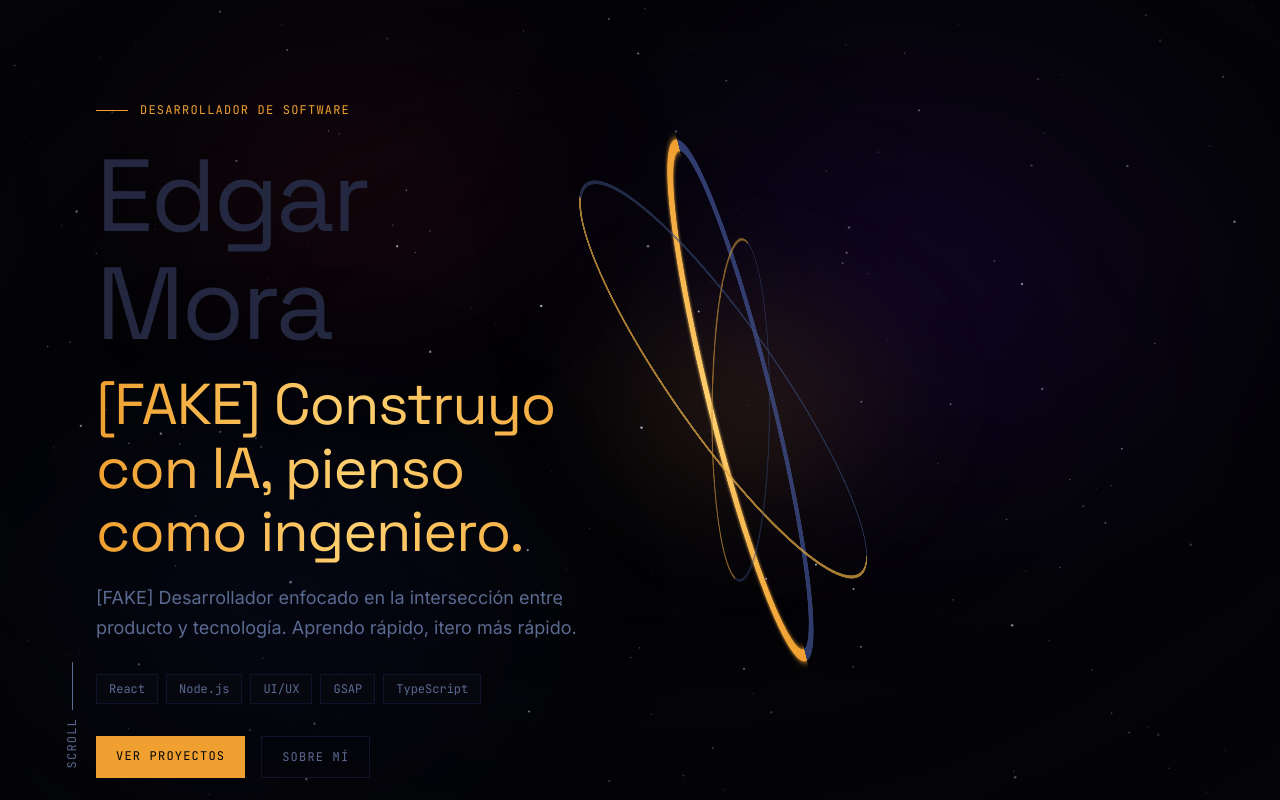
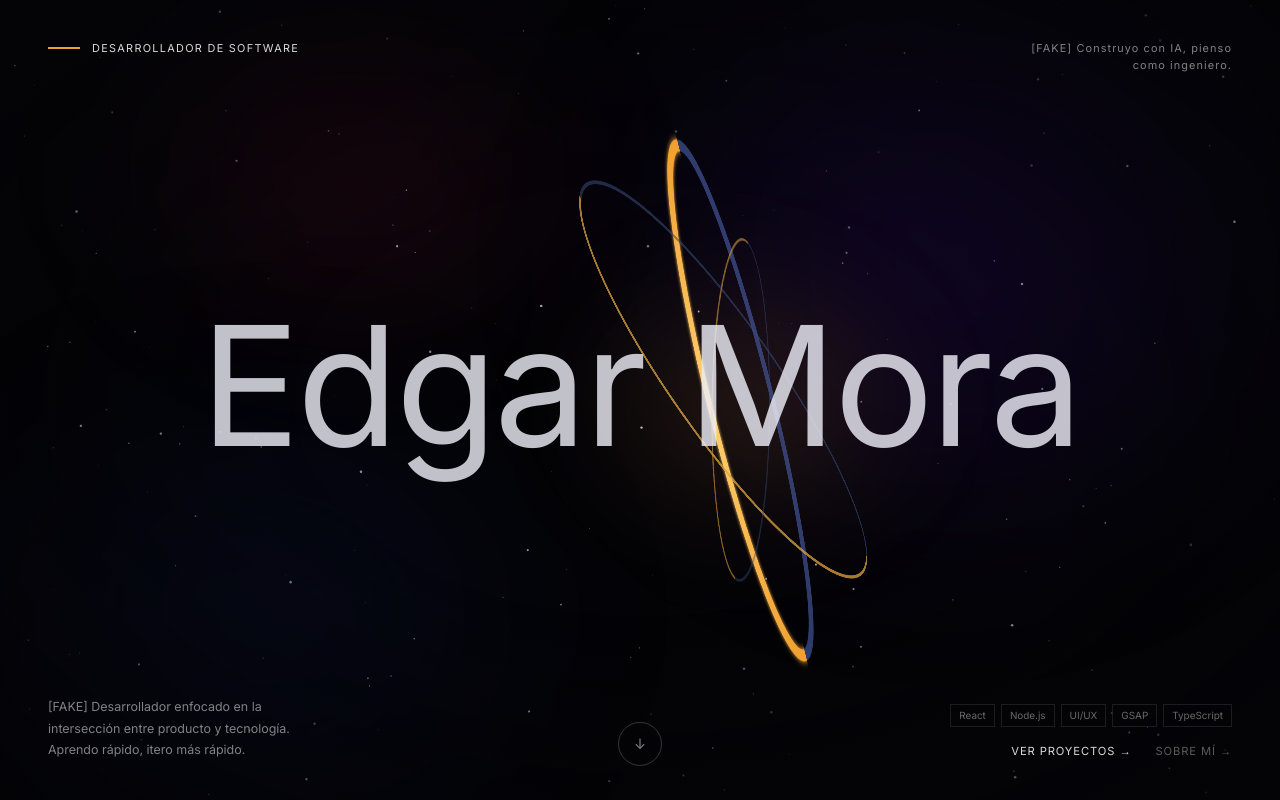
Before and after one commit to EdgarVMora/pro-personal-web, a React (Vite) app: page / in a window 1280 px wide. Shown: the top 800 px of the page. Built offline with nearby package versions, Linux system fonts and the light colour scheme.

Commit message:
feat: redesign HeroSection with full-viewport editorial grid layout

```diff
--- a/src/pages/Home/sections/HeroSection.jsx
+++ b/src/pages/Home/sections/HeroSection.jsx
@@ -60,58 +60,158 @@ function HeroSection({ personal }) {
       { opacity: 1, y: 0, duration: 0.6, stagger: 0.1, ease: 'power2.out' },
       '-=0.3'
     )
+
+    // Loop de la flecha
+    gsap.to('.hero-arrow', {
+      y: 6, duration: 1.3, repeat: -1,
+      yoyo: true, ease: 'sine.inOut', delay: 2.5,
+    })
   }, { scope: sectionRef })
+
+  const [firstName, ...rest] = personal.name.split(' ')
+  const lastName = rest.join(' ')
 
   return (
     <section
       ref={sectionRef}
-      className="relative min-h-screen flex items-center"
+      style={{
+        position: 'relative',
+        height: '100vh',
+        width: '100%',
+        overflow: 'hidden',
+        display: 'grid',
+        gridTemplateRows: 'auto 1fr auto',
+        padding: '2.5rem 3rem',
+        zIndex: 10,
+      }}
     >
-      {/* Contenido — z-index sobre el fondo fijo */}
-      <div className="relative z-10 w-full px-6 md:px-16 lg:px-24 pt-20">
-        <div style={{ maxWidth: '520px' }}>
+      {/* FILA 0 — esquinas superiores */}
+      <div style={{ display: 'flex', justifyContent: 'space-between', alignItems: 'flex-start' }}>
 
-          {/* Label badge con línea decorativa */}
-          <div className="flex items-center gap-3 mb-6">
-            <div className="h-px w-8 bg-accent" />
-            <span className="font-mono text-xs uppercase tracking-widest text-accent">
+        {/* Esquina sup-izq — label badge */}
+        <div style={{ display: 'flex', alignItems: 'center', gap: '0.75rem' }}>
+          <div style={{ height: '2px', width: '32px', background: 'var(--color-accent)' }} />
+          <span
+            style={{
+              fontFamily: 'var(--font-family-mono)',
+              fontSize: '0.68rem',
+              color: 'rgba(255,255,255,0.85)',
+              letterSpacing: '0.12em',
+              textTransform: 'uppercase',
+            }}
+          >
             Desarrollador de software
           </span>
         </div>
 
-          {/* Nombre — target de ScrambleText, empieza vacío */}
-          <h1
-            ref={nameRef}
-            className="font-display text-hero text-foreground mb-4"
-          >
-            {'\u00A0'}
-          </h1>
-
-          {/* Tagline — empieza invisible, entra con fromTo */}
+        {/* Esquina sup-der — tagline */}
         <p
           ref={taglineRef}
-            className="font-display text-title text-gradient-amber mb-5"
-            style={{ opacity: 0 }}
+          style={{
+            fontFamily: 'var(--font-family-mono)',
+            fontSize: '0.68rem',
+            color: 'rgba(255,255,255,0.5)',
+            letterSpacing: '0.1em',
+            textAlign: 'right',
+            maxWidth: '220px',
+            lineHeight: 1.6,
+            opacity: 0,
+          }}
         >
           {personal.tagline}
         </p>
+      </div>
 
-          {/* Bio */}
+      {/* FILA 1 — título central */}
+      <div style={{ display: 'flex', alignItems: 'center', justifyContent: 'center' }}>
+        <h1
+          ref={nameRef}
+          className="hero-name"
+          style={{
+            fontFamily: 'var(--font-family-display)',
+            fontSize: 'clamp(5rem, 13vw, 15rem)',
+            fontWeight: 400,
+            color: 'rgba(235, 235, 245, 0.82)',
+            letterSpacing: '-0.02em',
+            lineHeight: 0.92,
+            textAlign: 'center',
+            userSelect: 'none',
+            margin: 0,
+          }}
+        >
+          <span style={{ display: 'block' }}>{'\u00A0'}</span>
+          <span style={{ display: 'block' }}>{'\u00A0'}</span>
+        </h1>
+      </div>
+
+      {/* FILA 2 — esquinas inferiores + flecha */}
+      <div style={{ display: 'flex', justifyContent: 'space-between', alignItems: 'flex-end', position: 'relative' }}>
+
+        {/* Esquina inf-izq — bio */}
         <p
           ref={bioRef}
-            className="font-sans text-lg leading-relaxed text-muted mb-8"
-            style={{ opacity: 0 }}
+          style={{
+            fontFamily: 'var(--font-family-sans)',
+            fontSize: '0.78rem',
+            color: 'rgba(255,255,255,0.5)',
+            lineHeight: 1.7,
+            maxWidth: '260px',
+            opacity: 0,
+          }}
         >
           {personal.bio}
         </p>
 
-          {/* Badges de habilidades — cada hijo animado con stagger */}
-          <div ref={badgesRef} className="flex flex-wrap gap-2 mb-8">
+        {/* Flecha central */}
+        <div
+          className="hero-arrow"
+          style={{ position: 'absolute', bottom: 0, left: '50%', transform: 'translateX(-50%)' }}
+        >
+          <button
+            onClick={() => window.scrollBy({ top: window.innerHeight, behavior: 'smooth' })}
+            style={{
+              width: '44px',
+              height: '44px',
+              borderRadius: '50%',
+              border: '1px solid rgba(255,255,255,0.2)',
+              background: 'transparent',
+              cursor: 'pointer',
+              display: 'flex',
+              alignItems: 'center',
+              justifyContent: 'center',
+            }}
+          >
+            <span
+              style={{
+                fontFamily: 'var(--font-family-mono)',
+                fontSize: '0.9rem',
+                color: 'rgba(255,255,255,0.5)',
+              }}
+            >
+              ↓
+            </span>
+          </button>
+        </div>
+
+        {/* Esquina inf-der — badges + CTAs */}
+        <div style={{ display: 'flex', flexDirection: 'column', alignItems: 'flex-end', gap: '1rem' }}>
+
+          {/* Badges */}
+          <div
+            ref={badgesRef}
+            style={{ display: 'flex', flexWrap: 'wrap', gap: '0.375rem', justifyContent: 'flex-end' }}
+          >
             {SKILLS.map((skill) => (
               <span
                 key={skill}
-                className="font-mono text-xs bg-surface border border-border text-muted px-3 py-1.5"
-                style={{ opacity: 0 }}
+                style={{
+                  fontFamily: 'var(--font-family-mono)',
+                  fontSize: '0.62rem',
+                  color: 'rgba(255,255,255,0.4)',
+                  padding: '0.2rem 0.5rem',
+                  border: '1px solid rgba(255,255,255,0.1)',
+                  opacity: 0,
+                }}
               >
                 {skill}
               </span>
@@ -119,35 +219,38 @@ function HeroSection({ personal }) {
           </div>
 
           {/* CTAs */}
-          <div ref={ctaRef} className="flex gap-4 flex-wrap">
+          <div ref={ctaRef} style={{ display: 'flex', gap: '1.5rem', alignItems: 'center' }}>
             <Link
               to="/projects"
-              className="font-mono text-xs uppercase tracking-widest bg-accent text-background px-5 py-3 transition-all duration-200 hover:opacity-90 hover:glow-amber"
-              style={{ opacity: 0 }}
+              style={{
+                fontFamily: 'var(--font-family-mono)',
+                fontSize: '0.7rem',
+                color: 'rgba(255,255,255,0.85)',
+                letterSpacing: '0.08em',
+                textDecoration: 'none',
+                textTransform: 'uppercase',
+                opacity: 0,
+              }}
             >
-              Ver Proyectos
+              Ver proyectos →
             </Link>
             <a
               href="#about"
-              className="font-mono text-xs uppercase tracking-widest border border-border text-muted px-5 py-3 transition-colors duration-200 hover:text-foreground hover:border-dim"
-              style={{ opacity: 0 }}
+              style={{
+                fontFamily: 'var(--font-family-mono)',
+                fontSize: '0.7rem',
+                color: 'rgba(255,255,255,0.35)',
+                letterSpacing: '0.08em',
+                textDecoration: 'none',
+                textTransform: 'uppercase',
+                opacity: 0,
+              }}
             >
-              Sobre mí
+              Sobre mí →
             </a>
           </div>
 
         </div>
-      </div>
-
-      {/* Indicador de scroll — esquina inferior izquierda */}
-      <div className="absolute bottom-8 left-6 md:left-16 flex flex-col items-center gap-2">
-        <div className="h-12 w-px bg-muted" />
-        <span
-          className="font-mono text-xs text-muted tracking-widest uppercase"
-          style={{ writingMode: 'vertical-lr', transform: 'rotate(180deg)' }}
-        >
-          scroll
-        </span>
       </div>
     </section>
   )
--- a/src/styles/globals.css
+++ b/src/styles/globals.css
@@ -90,4 +90,10 @@
     line-height: 1.1;
     letter-spacing: -0.02em;
   }
+
+  /* ScrambleText inyecta spans con .text-dim en los caracteres revelados.
+     Forzamos inherit para que el h1 del hero mantenga su color. */
+  .hero-name .text-dim {
+    color: inherit;
+  }
 }
```
Lines whose indentation alone changed are shown as unchanged.
